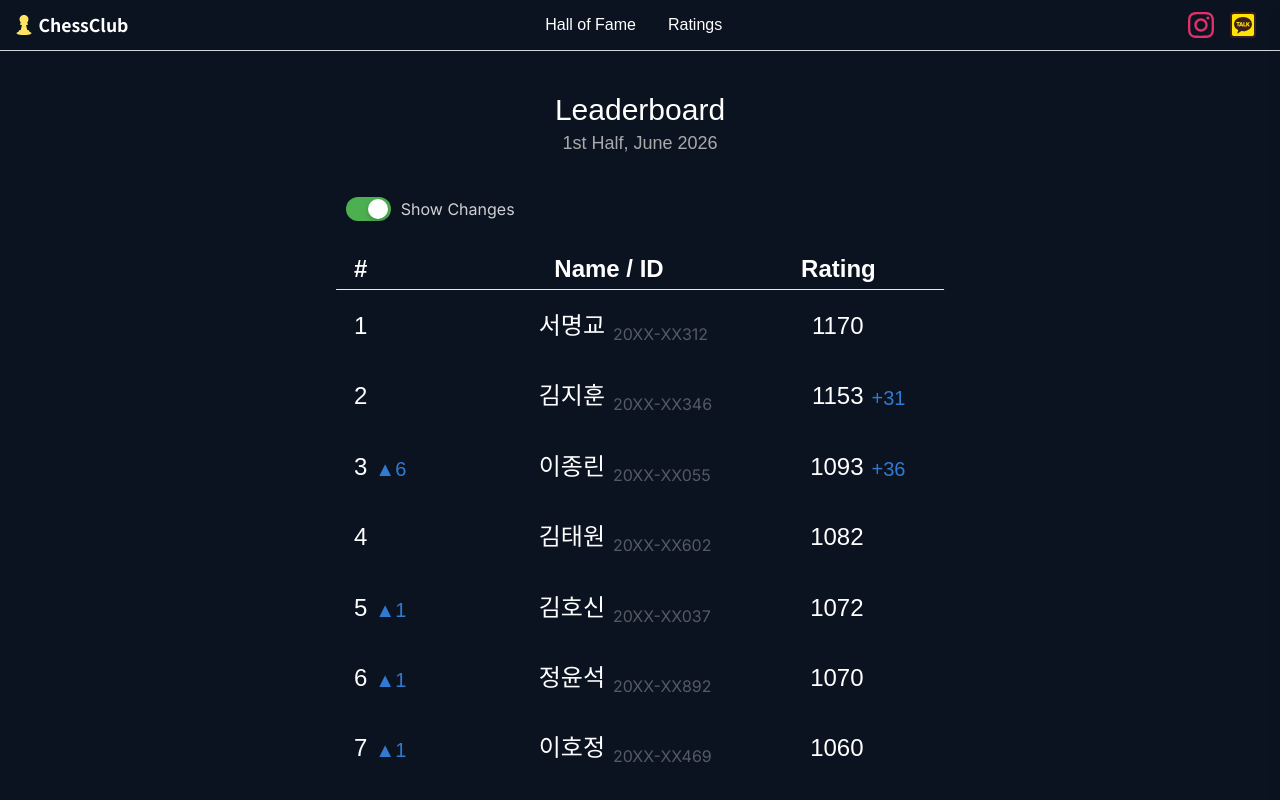
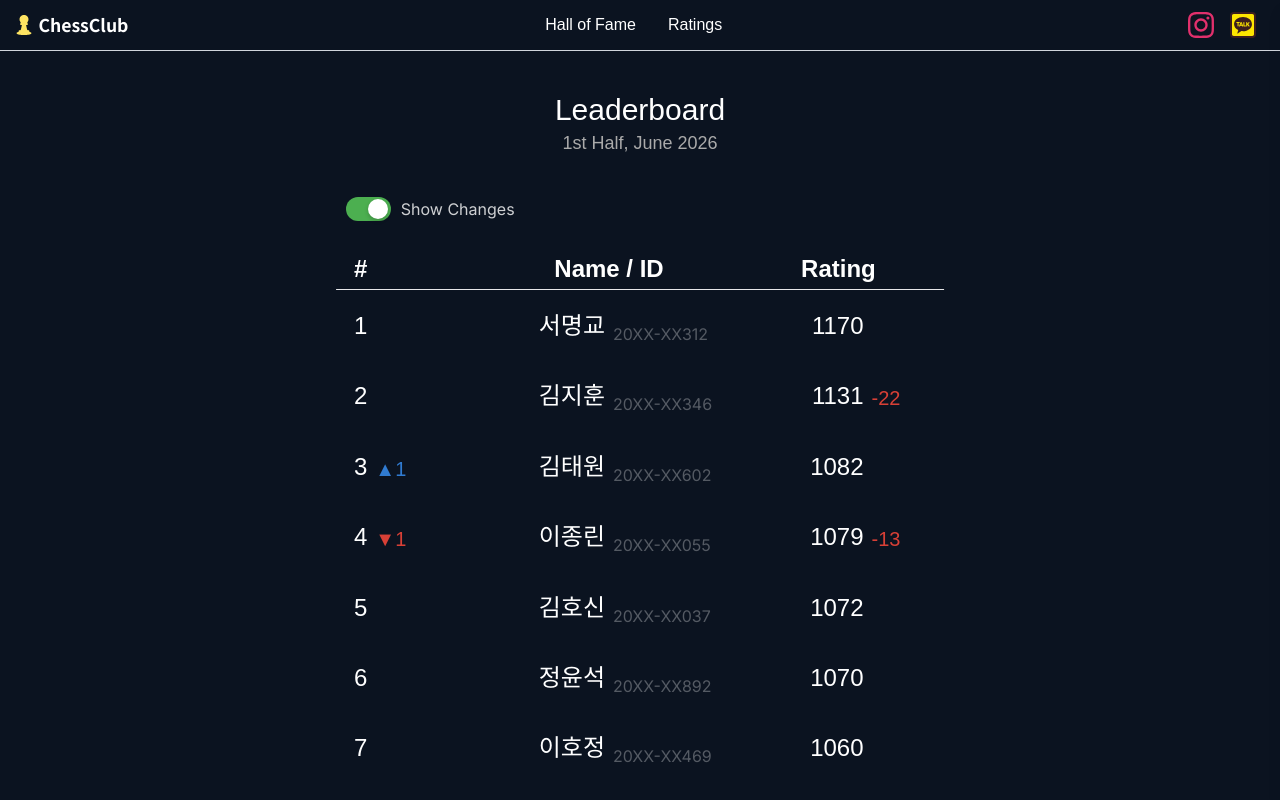
Before and after one commit to chessclubsnu/players, a Next.js app in the folder apps/web/: page /ratings in a window 1280 px wide. Shown: the top 800 px of the page. Built offline with nearby package versions, Linux system fonts and the light colour scheme.

Commit message:
2026.06.하반기 정기 업데이트

```diff
--- a/apps/web/app/ratings/progress_graphics.tsx
+++ b/apps/web/app/ratings/progress_graphics.tsx
@@ -356,6 +356,8 @@ export default function ProgressGraphics({ data }: Props) {
 
           {/* ── XAxis ticks ── */}
           {completeData.map((d, i) => {
+            if (i !== 0 && i !== completeData.length - 1) return null;
+
             const { year, monthLabel, halfLabel } = formatPeriod(d.period);
             return (
               <text
--- a/apps/web/public/json/PUBLIC__players_progress_by_period.json
+++ b/apps/web/public/json/PUBLIC__players_progress_by_period.json
@@ -206,6 +206,22 @@
         "draw_b":0,
         "loss_b":1,
         "chessclub_id":"P0015"
+    },
+    {
+        "student_id":"20XX-XX199",
+        "name":"이재승",
+        "period":"202606A",
+        "rating_start":1000.0,
+        "rating_end":981.8028456262,
+        "delta_total":-18.1971543738,
+        "tournaments":1,
+        "win_w":1,
+        "draw_w":0,
+        "loss_w":0,
+        "win_b":0,
+        "draw_b":0,
+        "loss_b":2,
+        "chessclub_id":"P0043"
     },
     {
         "student_id":"20XX-XX335",
@@ -640,6 +656,22 @@
         "chessclub_id":"P0004"
     },
     {
+        "student_id":"20XX-XX340",
+        "name":"박민준",
+        "period":"202606A",
+        "rating_start":1001.8715765211,
+        "rating_end":1050.7440722422,
+        "delta_total":48.8724957211,
+        "tournaments":1,
+        "win_w":2,
+        "draw_w":0,
+        "loss_w":0,
+        "win_b":0,
+        "draw_b":0,
+        "loss_b":0,
+        "chessclub_id":"P0004"
+    },
+    {
         "student_id":"20XX-XX346",
         "name":"김지훈",
         "period":"202603A",
@@ -733,6 +765,22 @@
         "win_b":1,
         "draw_b":0,
         "loss_b":0,
+        "chessclub_id":"P0009"
+    },
+    {
+        "student_id":"20XX-XX346",
+        "name":"김지훈",
+        "period":"202606A",
+        "rating_start":1153.2709350581,
+        "rating_end":1131.2325391536,
+        "delta_total":-22.0383959045,
+        "tournaments":2,
+        "win_w":0,
+        "draw_w":0,
+        "loss_w":0,
+        "win_b":1,
+        "draw_b":1,
+        "loss_b":1,
         "chessclub_id":"P0009"
     },
     {
@@ -944,6 +992,22 @@
         "chessclub_id":"P0028"
     },
     {
+        "student_id":"20XX-XX468",
+        "name":"원찬영",
+        "period":"202606A",
+        "rating_start":1030.0,
+        "rating_end":1022.3980551,
+        "delta_total":-7.6019449,
+        "tournaments":1,
+        "win_w":0,
+        "draw_w":0,
+        "loss_w":0,
+        "win_b":0,
+        "draw_b":1,
+        "loss_b":0,
+        "chessclub_id":"P0028"
+    },
+    {
         "student_id":"20XX-XX053",
         "name":"박지원",
         "period":"202603A",
@@ -1008,6 +1072,22 @@
         "chessclub_id":"P0029"
     },
     {
+        "student_id":"20XX-XX243",
+        "name":"양지원",
+        "period":"202606A",
+        "rating_start":940.0,
+        "rating_end":947.6019449,
+        "delta_total":7.6019449,
+        "tournaments":1,
+        "win_w":0,
+        "draw_w":1,
+        "loss_w":0,
+        "win_b":0,
+        "draw_b":0,
+        "loss_b":0,
+        "chessclub_id":"P0029"
+    },
+    {
         "student_id":"20XX-XX922",
         "name":"이서준",
         "period":"202603B",
@@ -1053,6 +1133,22 @@
         "win_b":1,
         "draw_b":0,
         "loss_b":0,
+        "chessclub_id":"P0020"
+    },
+    {
+        "student_id":"20XX-XX922",
+        "name":"이서준",
+        "period":"202606A",
+        "rating_start":987.4496569561,
+        "rating_end":978.7512918776,
+        "delta_total":-8.6983650784,
+        "tournaments":1,
+        "win_w":0,
+        "draw_w":1,
+        "loss_w":0,
+        "win_b":0,
+        "draw_b":0,
+        "loss_b":1,
         "chessclub_id":"P0020"
     },
     {
@@ -1232,6 +1328,22 @@
         "chessclub_id":"P0036"
     },
     {
+        "student_id":"20XX-XX055",
+        "name":"이종린",
+        "period":"202606A",
+        "rating_start":1093.1337716227,
+        "rating_end":1079.7781413501,
+        "delta_total":-13.3556302727,
+        "tournaments":2,
+        "win_w":2,
+        "draw_w":0,
+        "loss_w":1,
+        "win_b":0,
+        "draw_b":0,
+        "loss_b":1,
+        "chessclub_id":"P0036"
+    },
+    {
         "student_id":"20XX-XX415",
         "name":"이준원",
         "period":"202604A",
--- a/apps/web/public/json/PUBLIC__ranking_202605B.json
+++ b/apps/web/public/json/PUBLIC__ranking_202606B.json
@@ -13,93 +13,93 @@
         "rank_str":"2",
         "is_tied":false,
         "chessclub_id":"P0009",
-        "rating_end":1122.4380136201
+        "rating_end":1131.2325391536
     },
     {
         "sort_index":3,
         "rank":3,
         "rank_str":"3",
         "is_tied":false,
-        "chessclub_id":"P0002",
-        "rating_end":1107.4428749806
+        "chessclub_id":"P0024",
+        "rating_end":1082.9306758735
     },
     {
         "sort_index":4,
         "rank":4,
         "rank_str":"4",
         "is_tied":false,
-        "chessclub_id":"P0024",
-        "rating_end":1082.9306758735
+        "chessclub_id":"P0036",
+        "rating_end":1079.7781413501
     },
     {
         "sort_index":5,
         "rank":5,
         "rank_str":"5",
         "is_tied":false,
-        "chessclub_id":"P0014",
-        "rating_end":1080.0486383524
+        "chessclub_id":"P0017",
+        "rating_end":1072.5576130931
     },
     {
         "sort_index":6,
         "rank":6,
         "rank_str":"6",
         "is_tied":false,
-        "chessclub_id":"P0017",
-        "rating_end":1072.5576130931
+        "chessclub_id":"P0003",
+        "rating_end":1070.6743743078
     },
     {
         "sort_index":7,
         "rank":7,
         "rank_str":"7",
         "is_tied":false,
-        "chessclub_id":"P0003",
-        "rating_end":1070.6743743078
+        "chessclub_id":"P0030",
+        "rating_end":1060.0
     },
     {
         "sort_index":8,
         "rank":8,
         "rank_str":"8",
         "is_tied":false,
-        "chessclub_id":"P0030",
-        "rating_end":1060.0
+        "chessclub_id":"P0011",
+        "rating_end":1057.3955115456
     },
     {
         "sort_index":9,
         "rank":9,
-        "rank_str":"T9",
-        "is_tied":true,
-        "chessclub_id":"P0036",
-        "rating_end":1057.4160104787
+        "rank_str":"9",
+        "is_tied":false,
+        "chessclub_id":"P0014",
+        "rating_end":1054.8799030242
     },
     {
         "sort_index":10,
-        "rank":9,
-        "rank_str":"T9",
+        "rank":10,
+        "rank_str":"T10",
         "is_tied":true,
-        "chessclub_id":"P0011",
-        "rating_end":1057.3955115456
+        "chessclub_id":"P0004",
+        "rating_end":1050.7440722422
     },
     {
         "sort_index":11,
-        "rank":11,
-        "rank_str":"T11",
+        "rank":10,
+        "rank_str":"T10",
         "is_tied":true,
-        "chessclub_id":"P0028",
-        "rating_end":1030.0
+        "chessclub_id":"P0002",
+        "rating_end":1050.4653298228
     },
     {
         "sort_index":12,
-        "rank":11,
-        "rank_str":"T11",
-        "is_tied":true,
-        "chessclub_id":"P0005",
-        "rating_end":1030.0
+        "rank":12,
+        "rank_str":"12",
+        "is_tied":false,
+        "chessclub_id":"P0040",
+        "rating_end":1032.5839895213
     },
     {
         "sort_index":13,
-        "rank":11,
-        "rank_str":"T11",
-        "is_tied":true,
+        "rank":13,
+        "rank_str":"13",
+        "is_tied":false,
         "chessclub_id":"P0008",
         "rating_end":1030.0
     },
@@ -114,200 +114,232 @@
     {
         "sort_index":15,
         "rank":15,
-        "rank_str":"15",
-        "is_tied":false,
-        "chessclub_id":"P0004",
-        "rating_end":1015.9253410737
+        "rank_str":"T15",
+        "is_tied":true,
+        "chessclub_id":"P0041",
+        "rating_end":1022.898083468
     },
     {
         "sort_index":16,
-        "rank":16,
-        "rank_str":"16",
-        "is_tied":false,
-        "chessclub_id":"P0027",
-        "rating_end":1001.8915423143
+        "rank":15,
+        "rank_str":"T15",
+        "is_tied":true,
+        "chessclub_id":"P0028",
+        "rating_end":1022.3980551
     },
     {
         "sort_index":17,
         "rank":17,
         "rank_str":"17",
         "is_tied":false,
-        "chessclub_id":"P0021",
-        "rating_end":1000.0
+        "chessclub_id":"P0042",
+        "rating_end":1013.9055684154
     },
     {
         "sort_index":18,
         "rank":18,
         "rank_str":"18",
         "is_tied":false,
-        "chessclub_id":"P0016",
-        "rating_end":997.4160104787
+        "chessclub_id":"P0027",
+        "rating_end":1001.8915423143
     },
     {
         "sort_index":19,
         "rank":19,
         "rank_str":"19",
         "is_tied":false,
-        "chessclub_id":"P0020",
-        "rating_end":987.4496569561
+        "chessclub_id":"P0021",
+        "rating_end":1000.0
     },
     {
         "sort_index":20,
         "rank":20,
-        "rank_str":"20",
-        "is_tied":false,
-        "chessclub_id":"P0037",
-        "rating_end":979.0745534796
+        "rank_str":"T20",
+        "is_tied":true,
+        "chessclub_id":"P0005",
+        "rating_end":997.4160104787
     },
     {
         "sort_index":21,
-        "rank":21,
-        "rank_str":"21",
-        "is_tied":false,
-        "chessclub_id":"P0034",
-        "rating_end":977.9047213511
+        "rank":20,
+        "rank_str":"T20",
+        "is_tied":true,
+        "chessclub_id":"P0016",
+        "rating_end":997.4160104787
     },
     {
         "sort_index":22,
         "rank":22,
         "rank_str":"22",
         "is_tied":false,
+        "chessclub_id":"P0043",
+        "rating_end":981.8028456262
+    },
+    {
+        "sort_index":23,
+        "rank":23,
+        "rank_str":"23",
+        "is_tied":false,
+        "chessclub_id":"P0037",
+        "rating_end":979.0745534796
+    },
+    {
+        "sort_index":24,
+        "rank":24,
+        "rank_str":"24",
+        "is_tied":false,
+        "chessclub_id":"P0020",
+        "rating_end":978.7512918776
+    },
+    {
+        "sort_index":25,
+        "rank":25,
+        "rank_str":"25",
+        "is_tied":false,
+        "chessclub_id":"P0034",
+        "rating_end":977.9047213511
+    },
+    {
+        "sort_index":26,
+        "rank":26,
+        "rank_str":"26",
+        "is_tied":false,
         "chessclub_id":"P0032",
         "rating_end":975.517547182
     },
     {
-        "sort_index":23,
-        "rank":23,
-        "rank_str":"T23",
+        "sort_index":27,
+        "rank":27,
+        "rank_str":"T27",
         "is_tied":true,
         "chessclub_id":"P0038",
         "rating_end":972.5839895213
     },
     {
-        "sort_index":24,
-        "rank":23,
-        "rank_str":"T23",
+        "sort_index":28,
+        "rank":27,
+        "rank_str":"T27",
         "is_tied":true,
         "chessclub_id":"P0018",
         "rating_end":972.8053079552
     },
     {
-        "sort_index":25,
-        "rank":25,
-        "rank_str":"T25",
+        "sort_index":29,
+        "rank":29,
+        "rank_str":"T29",
         "is_tied":true,
         "chessclub_id":"P0010",
         "rating_end":970.0
     },
     {
-        "sort_index":26,
-        "rank":25,
-        "rank_str":"T25",
+        "sort_index":30,
+        "rank":29,
+        "rank_str":"T29",
         "is_tied":true,
         "chessclub_id":"P0007",
         "rating_end":970.0
     },
     {
-        "sort_index":27,
-        "rank":25,
-        "rank_str":"T25",
+        "sort_index":31,
+        "rank":29,
+        "rank_str":"T29",
         "is_tied":true,
         "chessclub_id":"P0035",
         "rating_end":970.0
     },
     {
-        "sort_index":28,
-        "rank":25,
-        "rank_str":"T25",
+        "sort_index":32,
+        "rank":29,
+        "rank_str":"T29",
         "is_tied":true,
         "chessclub_id":"P0012",
         "rating_end":970.0380583224
     },
     {
-        "sort_index":29,
-        "rank":25,
-        "rank_str":"T25",
+        "sort_index":33,
+        "rank":29,
+        "rank_str":"T29",
         "is_tied":true,
         "chessclub_id":"P0033",
         "rating_end":970.0
     },
     {
-        "sort_index":30,
-        "rank":30,
-        "rank_str":"30",
+        "sort_index":34,
+        "rank":34,
+        "rank_str":"34",
         "is_tied":false,
         "chessclub_id":"P0022",
         "rating_end":969.5537690461
-    },
-    {
-        "sort_index":31,
-        "rank":31,
-        "rank_str":"31",
-        "is_tied":false,
-        "chessclub_id":"P0026",
-        "rating_end":953.6301992658
-    },
-    {
-        "sort_index":32,
-        "rank":32,
-        "rank_str":"32",
-        "is_tied":false,
-        "chessclub_id":"P0023",
-        "rating_end":942.5839895213
-    },
-    {
-        "sort_index":33,
-        "rank":33,
-        "rank_str":"T33",
-        "is_tied":true,
-        "chessclub_id":"P0029",
-        "rating_end":940.0
-    },
-    {
-        "sort_index":34,
-        "rank":33,
-        "rank_str":"T33",
-        "is_tied":true,
-        "chessclub_id":"P0025",
-        "rating_end":940.0
     },
     {
         "sort_index":35,
         "rank":35,
         "rank_str":"35",
         "is_tied":false,
-        "chessclub_id":"P0031",
-        "rating_end":939.4596791628
+        "chessclub_id":"P0026",
+        "rating_end":953.6301992658
     },
     {
         "sort_index":36,
         "rank":36,
         "rank_str":"36",
         "is_tied":false,
-        "chessclub_id":"P0015",
-        "rating_end":912.8053079552
+        "chessclub_id":"P0029",
+        "rating_end":947.6019449
     },
     {
         "sort_index":37,
         "rank":37,
         "rank_str":"37",
         "is_tied":false,
-        "chessclub_id":"P0019",
-        "rating_end":910.0
+        "chessclub_id":"P0023",
+        "rating_end":942.5839895213
     },
     {
         "sort_index":38,
         "rank":38,
         "rank_str":"38",
         "is_tied":false,
-        "chessclub_id":"P0006",
-        "rating_end":895.0408722842
+        "chessclub_id":"P0025",
+        "rating_end":940.0
     },
     {
         "sort_index":39,
         "rank":39,
         "rank_str":"39",
         "is_tied":false,
+        "chessclub_id":"P0031",
+        "rating_end":939.4596791628
+    },
+    {
+        "sort_index":40,
+        "rank":40,
+        "rank_str":"40",
+        "is_tied":false,
+        "chessclub_id":"P0015",
+        "rating_end":912.8053079552
+    },
+    {
+        "sort_index":41,
+        "rank":41,
+        "rank_str":"41",
+        "is_tied":false,
+        "chessclub_id":"P0019",
+        "rating_end":910.0
+    },
+    {
+        "sort_index":42,
+        "rank":42,
+        "rank_str":"42",
+        "is_tied":false,
+        "chessclub_id":"P0006",
+        "rating_end":879.4970044146
+    },
+    {
+        "sort_index":43,
+        "rank":43,
+        "rank_str":"43",
+        "is_tied":false,
         "chessclub_id":"P0001",
         "rating_end":848.6096397735
     }
--- a/apps/web/public/json/period.json
+++ b/apps/web/public/json/period.json
@@ -1,6 +1,6 @@
 [
     {
-        "current_period": "202606A",
-        "last_period": "202605B"
+        "current_period": "202606B",
+        "last_period": "202606A"
     }
 ]
```
